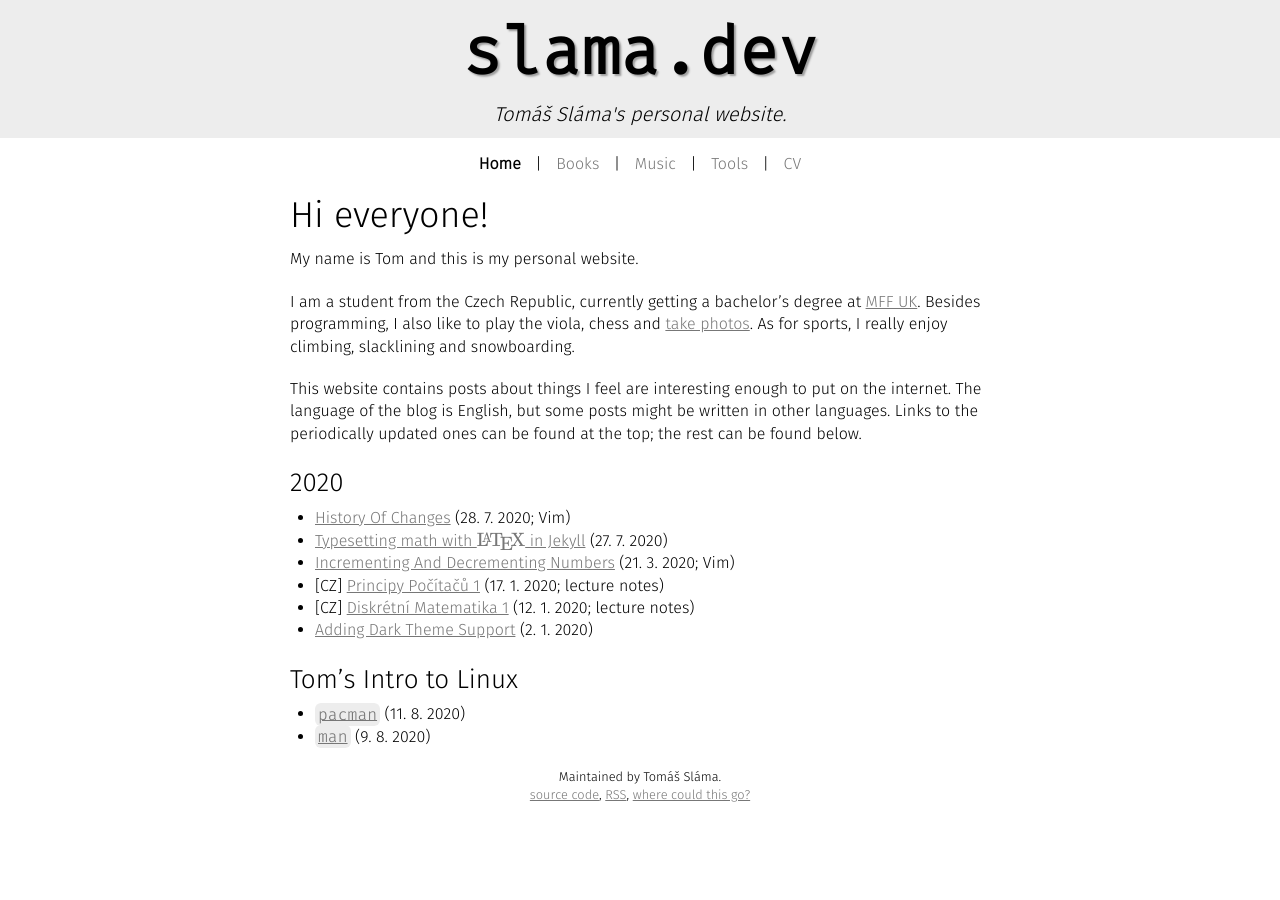
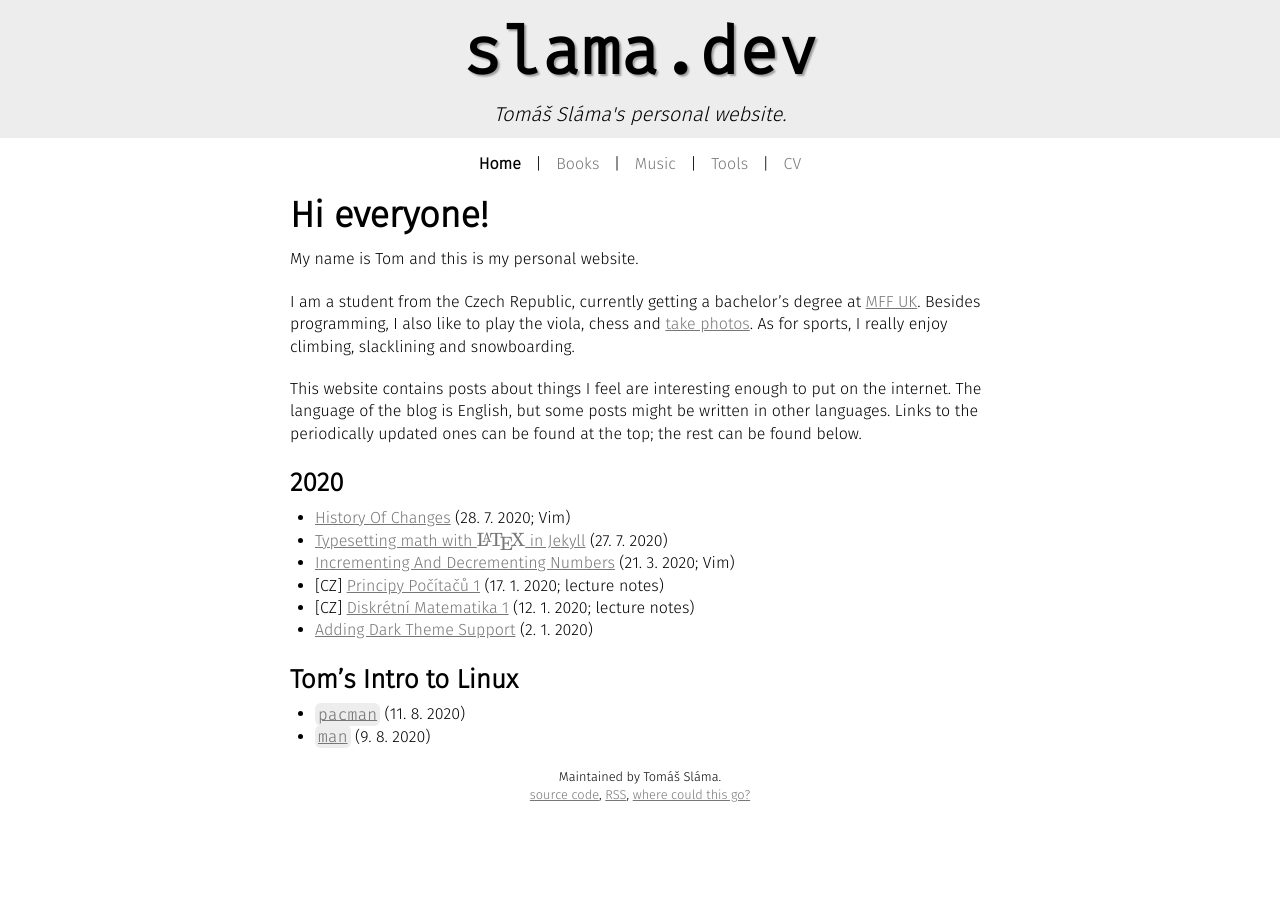
Before and after one commit to xiaoxiae/slama.dev, a Jekyll site: the page built from index.md, in a window 1280 px wide. Built offline with Jekyll 4.4.1, drawn with Linux system fonts in a browser that asks for light colours.

Commit message:
make headings bold

```diff
--- a/_sass/_main.scss
+++ b/_sass/_main.scss
@@ -234,8 +234,6 @@ body {
 	ol, ul {p + ul, p + ol {margin-top: 0; }}
 
 	p, hr {margin-bottom: $line-spacing;}
-
-	h2, h3, h4, h5, h6 { font-weight:normal; }
 
 	h2 {padding-bottom: $h2-spacing; font-size: $h2-size;}
 	h3 {padding-bottom: $h3-spacing; font-size: $h3-size;}
```
